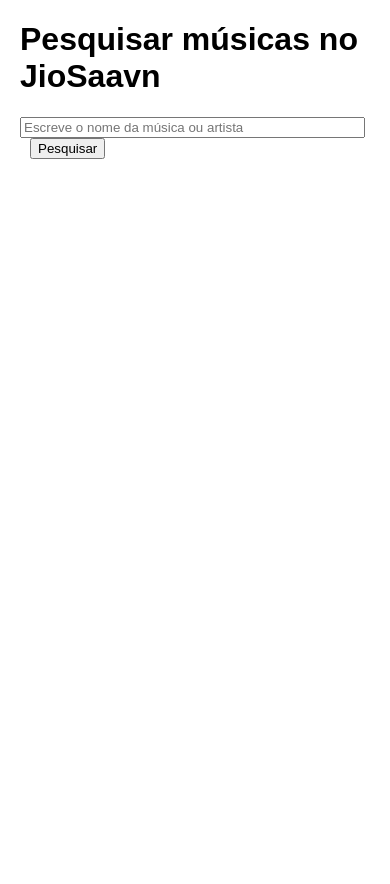
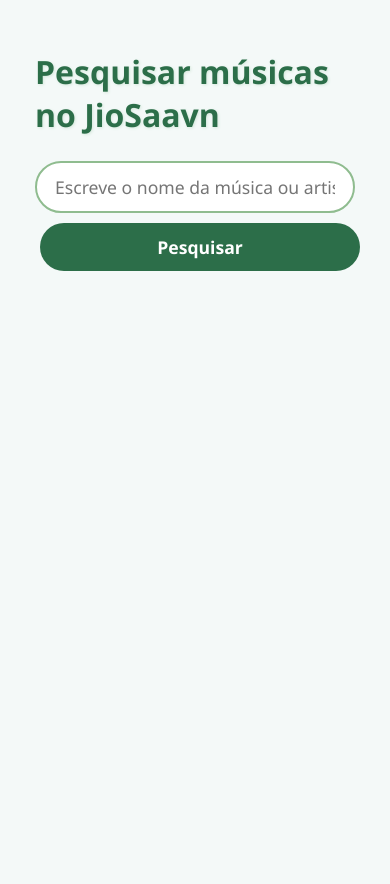
Before and after one commit to ruicirilo271/jiosaavn-player-and-downloader-v1.0, a Flask app: template templates/index.html in a window 390 px wide. Before the commit the page ends 159 px from the top, so only its background shows below. Run offline with Flask 3, Linux system fonts and the light colour scheme; the template is opened without the code that fills it, so the values that code supplies are empty.

Commit message:
Add files via upload

```diff
--- /dev/null
+++ b/static/style.css
@@ -0,0 +1,159 @@
+/* Reset básico */
+* {
+  box-sizing: border-box;
+  margin: 0;
+  padding: 0;
+  font-family: 'Segoe UI', Tahoma, Geneva, Verdana, sans-serif;
+  color: #333;
+}
+
+body {
+  background: #f4f9f8;
+  padding: 30px 15px;
+  min-height: 100vh;
+  display: flex;
+  flex-direction: column;
+  align-items: center;
+}
+
+h1 {
+  margin-bottom: 25px;
+  font-weight: 700;
+  color: #2c6e49;
+  text-shadow: 1px 1px 3px #d5e8dc;
+}
+
+#searchInput {
+  width: 100%;
+  max-width: 480px;
+  padding: 12px 18px;
+  border-radius: 30px;
+  border: 2px solid #8fbc8f;
+  font-size: 1.1rem;
+  transition: border-color 0.3s ease;
+}
+
+#searchInput:focus {
+  outline: none;
+  border-color: #2c6e49;
+  box-shadow: 0 0 8px #2c6e49aa;
+}
+
+button {
+  background-color: #2c6e49;
+  color: white;
+  padding: 12px 25px;
+  margin-left: 15px;
+  border: none;
+  border-radius: 30px;
+  font-weight: 600;
+  cursor: pointer;
+  transition: background-color 0.3s ease;
+  font-size: 1.1rem;
+}
+
+button:hover {
+  background-color: #1e4b31;
+}
+
+#results {
+  margin-top: 40px;
+  max-width: 800px;
+  width: 100%;
+  display: grid;
+  gap: 20px;
+}
+
+.song {
+  background: white;
+  display: flex;
+  align-items: center;
+  padding: 15px 20px;
+  border-radius: 15px;
+  box-shadow: 0 5px 15px rgb(44 110 73 / 0.15);
+  transition: box-shadow 0.3s ease;
+}
+
+.song:hover {
+  box-shadow: 0 8px 22px rgb(44 110 73 / 0.3);
+}
+
+.song img {
+  width: 100px;
+  height: 100px;
+  border-radius: 15px;
+  object-fit: cover;
+  flex-shrink: 0;
+  box-shadow: 0 4px 10px rgb(44 110 73 / 0.15);
+}
+
+.info {
+  margin-left: 20px;
+  flex-grow: 1;
+}
+
+.info strong {
+  font-size: 1.25rem;
+  color: #2c6e49;
+  display: block;
+  margin-bottom: 4px;
+}
+
+.info small {
+  color: #7b8d7b;
+  font-size: 0.9rem;
+  display: block;
+  margin-bottom: 10px;
+}
+
+audio {
+  width: 100%;
+  outline: none;
+  border-radius: 12px;
+  box-shadow: 0 1px 5px rgb(44 110 73 / 0.1);
+  margin-bottom: 8px;
+}
+
+.info button {
+  background-color: #8fbc8f;
+  color: #2c6e49;
+  padding: 8px 16px;
+  border-radius: 20px;
+  border: 2px solid #2c6e49;
+  font-weight: 600;
+  font-size: 0.95rem;
+  cursor: pointer;
+  transition: background-color 0.3s ease, color 0.3s ease;
+}
+
+.info button:hover {
+  background-color: #2c6e49;
+  color: #f4f9f8;
+  border-color: #2c6e49;
+}
+
+/* Responsivo para telas menores */
+@media (max-width: 600px) {
+  .song {
+    flex-direction: column;
+    align-items: flex-start;
+  }
+  .song img {
+    width: 80px;
+    height: 80px;
+  }
+  .info {
+    margin-left: 0;
+    margin-top: 10px;
+    width: 100%;
+  }
+  #searchInput {
+    max-width: 100%;
+    margin-bottom: 10px;
+  }
+  button {
+    margin-left: 0;
+    width: 100%;
+    max-width: 480px;
+  }
+}
--- a/templates/index.html
+++ b/templates/index.html
@@ -4,6 +4,8 @@
 <meta charset="UTF-8" />
 <meta name="viewport" content="width=device-width, initial-scale=1" />
 <title>JioSaavn Music Search & Player</title>
+<link rel="stylesheet" href="{{ url_for('static', filename='style.css') }}">
+
 <style>
   body { font-family: Arial, sans-serif; margin: 20px; }
   .song { margin-bottom: 15px; padding: 10px; border: 1px solid #ccc; }
```
Also changed, not shown: static/script.js (added, +102 -0 lines).
